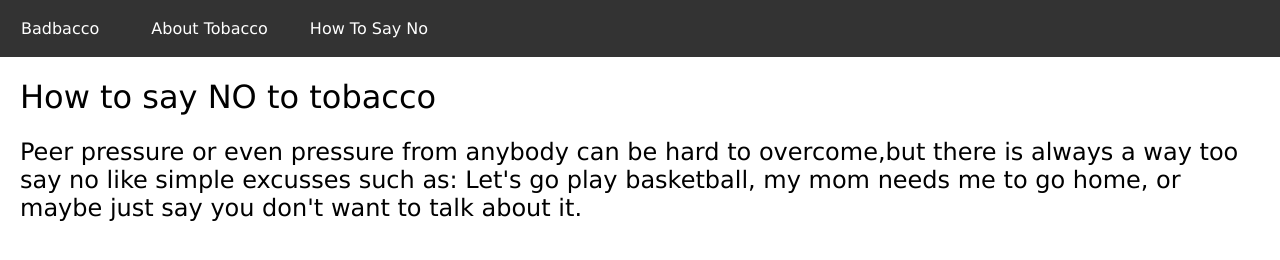
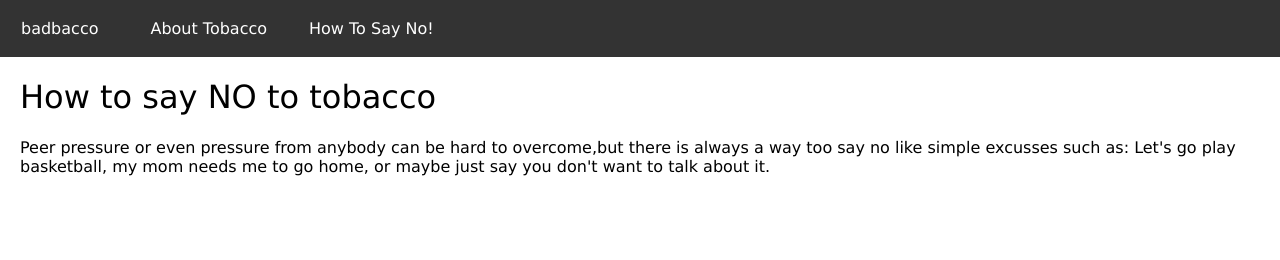
Before and after one commit to badbacco/badbacco.github.io, a plain HTML site: page no.html in a window 1280 px wide. Drawn offline with Linux system fonts and the light colour scheme.

Commit message:
Update no.html

```diff
--- a/no.html
+++ b/no.html
@@ -1,10 +1,10 @@
 
 <title>Badbacco|Say No!</title>
 <ul>
-  <li><a href="//badbacco.github.io">Badbacco</a><li>
+  <li><a href="//badbacco.github.io">badbacco</a><li>
   <li><a href="//badbacco.github.io/wit.html">About Tobacco</a></li>
-  <li><a href="//badbacco.github.io/no.html">How To Say No</a></li>
+  <li><a href="//badbacco.github.io/no.html">How To Say No!</a></li>
 </ul>
 <h1>How to say NO to tobacco</h1>
-<h2> Peer pressure or even pressure from anybody can be hard to overcome,but there is always a way too say no like simple excusses such as: Let's go play basketball, my mom needs me to go home, or maybe just say you don't want to talk about it. </h2>
+<p> Peer pressure or even pressure from anybody can be hard to overcome,but there is always a way too say no like simple excusses such as: Let's go play basketball, my mom needs me to go home, or maybe just say you don't want to talk about it. </p>
 <link rel="stylesheet" href="theme.css">
```
